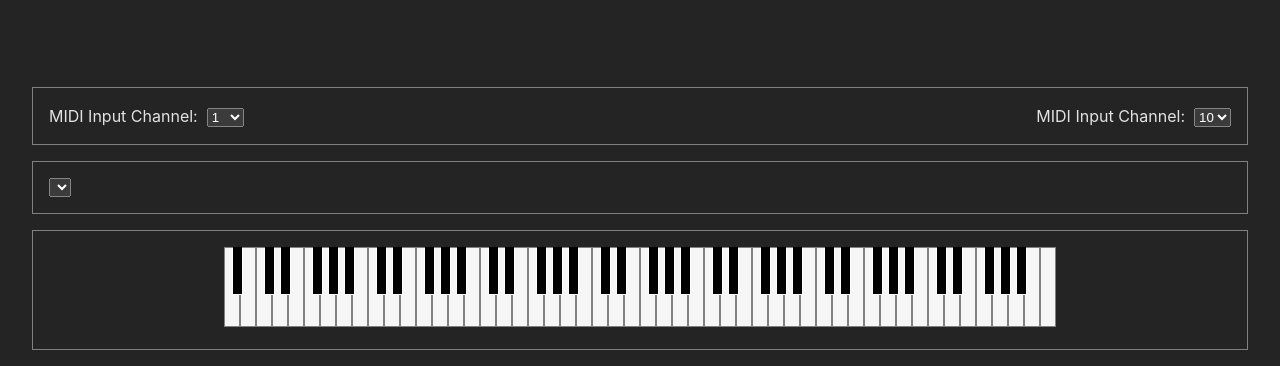
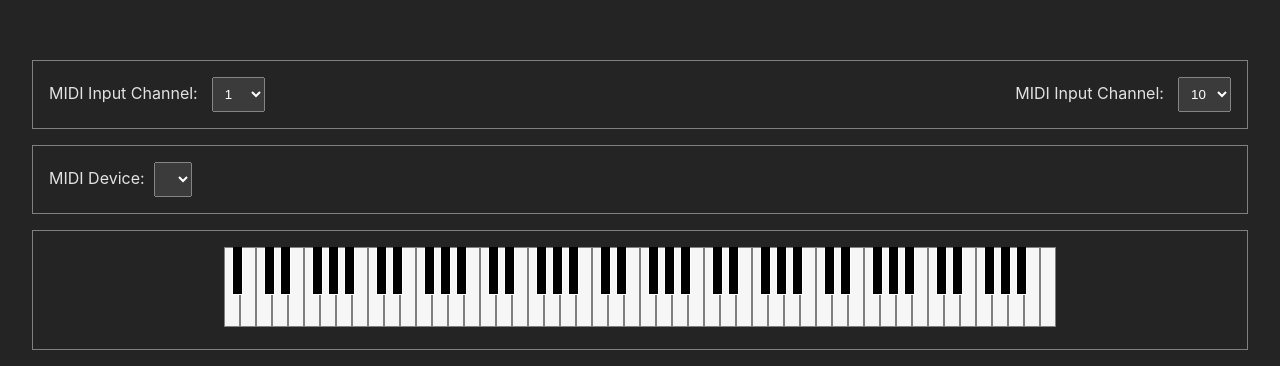
Before and after one commit to leegee/webapp-midi-feathered, a React (Vite) app: page / in a window 1280 px wide. Shown: the part 434-800 px from the top of the page. Built offline with nearby package versions, Linux system fonts and the light colour scheme.

Commit message:
Margins; semantic

```diff
--- a/src/components/OutputSelect.jsx
+++ b/src/components/DeviceSelect.jsx
@@ -30,11 +30,14 @@ function OutputSelect () {
     };
 
     return (
-        <select onChange={ handleOutputChange } value={ selectedOutput }>
-            { Object.entries( midiOutputs ).map( ( [ id, output ] ) => (
-                <option key={ id } value={ id }>{ id } { output.name }</option>
-            ) ) }
-        </select>
+        <section>
+            <label htmlFor='select-device'>MIDI Device:</label>
+            <select id='select-device' onChange={ handleOutputChange } value={ selectedOutput }>
+                { Object.entries( midiOutputs ).map( ( [ id, output ] ) => (
+                    <option key={ id } value={ id }>{ output.name }</option>
+                ) ) }
+            </select>
+        </section>
     );
 }
 
--- a/src/components/Featherise.jsx
+++ b/src/components/Featherise.jsx
@@ -174,7 +174,7 @@ export default function Featherise ( { selectedOutput } ) {
                         checked={ playMode === playModeTypes.PROBABILITY }
                         onChange={ handlePlayModeChange }
                     />
-                    Probability Threshold Range:&nbsp;
+                    Probability Threshold Range:
                     { percentage( probabilityThresholdRange.minValue ) }-{ percentage( probabilityThresholdRange.maxValue ) }%
                 </label>
                 { playMode === playModeTypes.PROBABILITY && (
--- a/src/components/Featherise.module.css
+++ b/src/components/Featherise.module.css
@@ -19,6 +19,10 @@
     margin-bottom: 0.75em;
 }
 
+.row:last-child {
+    margin-bottom: 0;
+}
+
 .row label {
     font-weight: bold;
     margin: 0;
--- a/src/components/InputChannelSelect.jsx
+++ b/src/components/InputChannelSelect.jsx
@@ -12,7 +12,7 @@ export default function InputChannelSelect () {
 
     return (
         <aside>
-            <label htmlFor="midi-input-channel-selector">MIDI Input Channel: &nbsp;</label>
+            <label htmlFor="midi-input-channel-selector">MIDI Input Channel: </label>
             <select id="midi-input-channel-selector" onChange={ handleOutputChange } value={ midiInputChannel }>
                 { Array.from( Array( 16 ).keys() ).map( ( item ) => (
                     <option key={ item + 1 } value={ item + 1 }>{ item + 1 }</option>
--- a/src/components/MIDI.jsx
+++ b/src/components/MIDI.jsx
@@ -11,7 +11,7 @@ import {
 import { onMidiMessage } from '../lib/midi-messages';
 import InputChannelSelect from './InputChannelSelect';
 import OutputChannelSelect from './OutputChannelSelect';
-import OutputSelect from './OutputSelect';
+import DeviceSelect from './DeviceSelect';
 import PianoKeyboard from './Piano';
 import Featherise from './Featherise';
 import styles from './MIDI.module.css';
@@ -92,7 +92,7 @@ export default function MIDIComponent () {
                 </section>
 
                 <section className={ `padded ${ styles[ 'midi-channel-settings' ] }` }>
-                    <OutputSelect />
+                    <DeviceSelect />
                 </section>
 
                 <PianoKeyboard />
--- a/src/components/OutputChannelSelect.jsx
+++ b/src/components/OutputChannelSelect.jsx
@@ -12,7 +12,7 @@ export default function InputChannelSelect () {
 
     return (
         <aside>
-            <label htmlFor="midi-input-channel-selector">MIDI Input Channel: &nbsp;</label>
+            <label htmlFor="midi-input-channel-selector">MIDI Input Channel: </label>
             <select id="midi-input-channel-selector" onChange={ handleOutputChange } value={ midiOutputChannel }>
                 { Array.from( Array( 16 ).keys() ).map( ( item ) => (
                     <option key={ item + 1 } value={ item + 1 }>{ item + 1 }</option>
--- a/src/index.css
+++ b/src/index.css
@@ -56,3 +56,11 @@ h2 {
   padding: var(--midi-app-padding);
   border: var(--midi-app-border);
 }
+
+label {
+  margin-right: 0.6em;
+}
+
+select {
+  padding: 0.6em;
+}
```
